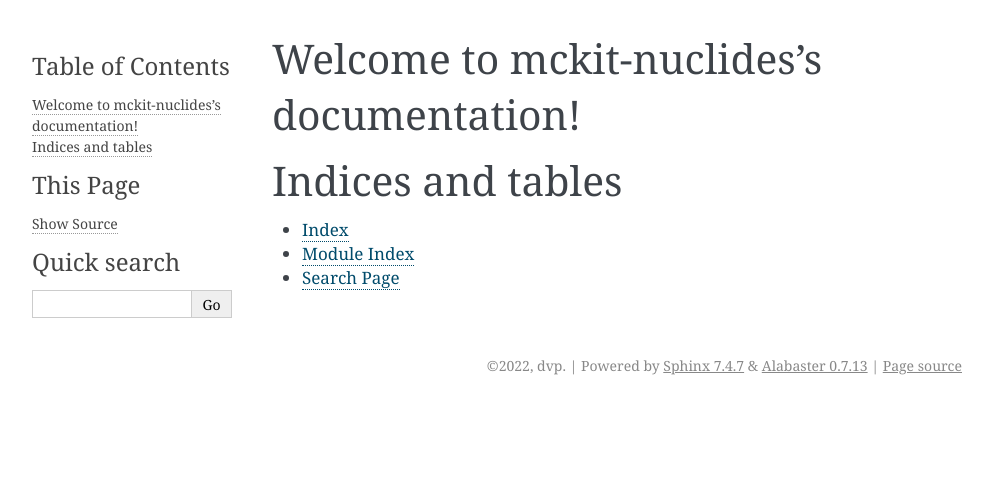
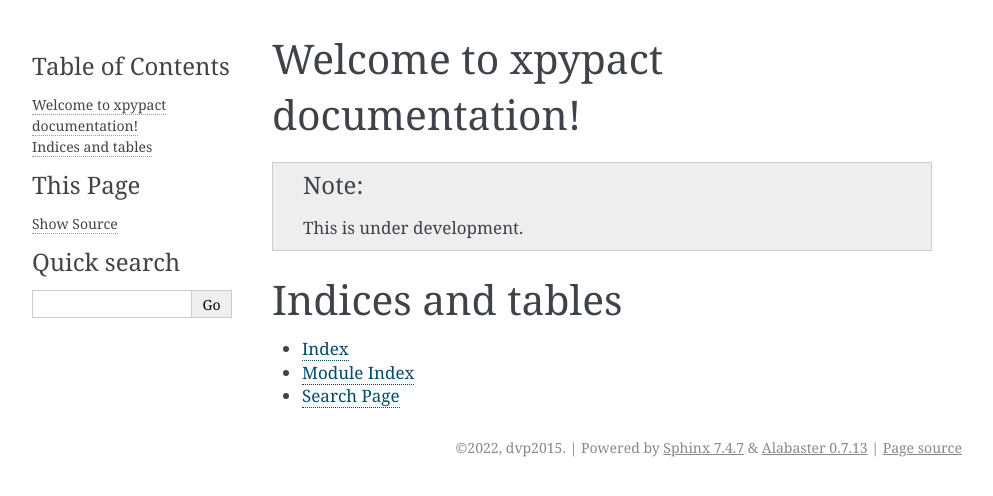
Before and after one commit to MC-kit/xpypact, a Sphinx documentation site: the page built from docs/source/index.rst, in a window 1280 px wide. Shown: the top 496 px of the page, without its empty margins (148-1141 px from the left). Built offline with Sphinx 7.4.7, drawn with Linux system fonts in a browser that asks for light colours.

Commit message:
build: fix docs-build nox session

```diff
--- a/docs/source/conf.py
+++ b/docs/source/conf.py
@@ -18,9 +18,9 @@
 
 # -- Project information -----------------------------------------------------
 
-project = "mckit-nuclides"
-copyright = "2022, dvp"
-author = "dvp"
+project = "xpypact"
+copyright = "2022, dvp2015"
+author = "dvp2015"
 
 # The full version, including alpha/beta/rc tags
 release = "0.1.0"
--- a/docs/source/index.rst
+++ b/docs/source/index.rst
@@ -1,10 +1,13 @@
-.. mckit-nuclides documentation master file, created by
+.. xpypact documentation master file, created by
    sphinx-quickstart on Sun Feb 13 00:58:06 2022.
    You can adapt this file completely to your liking, but it should at least
    contain the root `toctree` directive.
 
-Welcome to mckit-nuclides's documentation!
-==========================================
+Welcome to xpypact documentation!
+====================================
+
+.. note::
+   This is under development.
 
 .. toctree::
    :maxdepth: 2
--- a/noxfile.py
+++ b/noxfile.py
@@ -297,7 +297,7 @@
     s.run("python", "-m", "xdoctest", package, *args)
 
 
-@session(name="docs-build", python="3.9")
+@session(name="docs-build", python="3.10")
 def docs_build(s: Session) -> None:
     """Build the documentation."""
     args = s.posargs or ["docs/source", "docs/_build"]
--- a/pyproject.toml
+++ b/pyproject.toml
@@ -51,6 +51,7 @@
 optional = true
 
 [tool.poetry.group.profile.dependencies]
+# TODO dvp: apply yappi: https://coderzcolumn.com/tutorials/python/yappi-yet-another-python-profiler
 yappi = ">=1.3.2"
 
 [tool.poetry.group.safety.dependencies]
```
